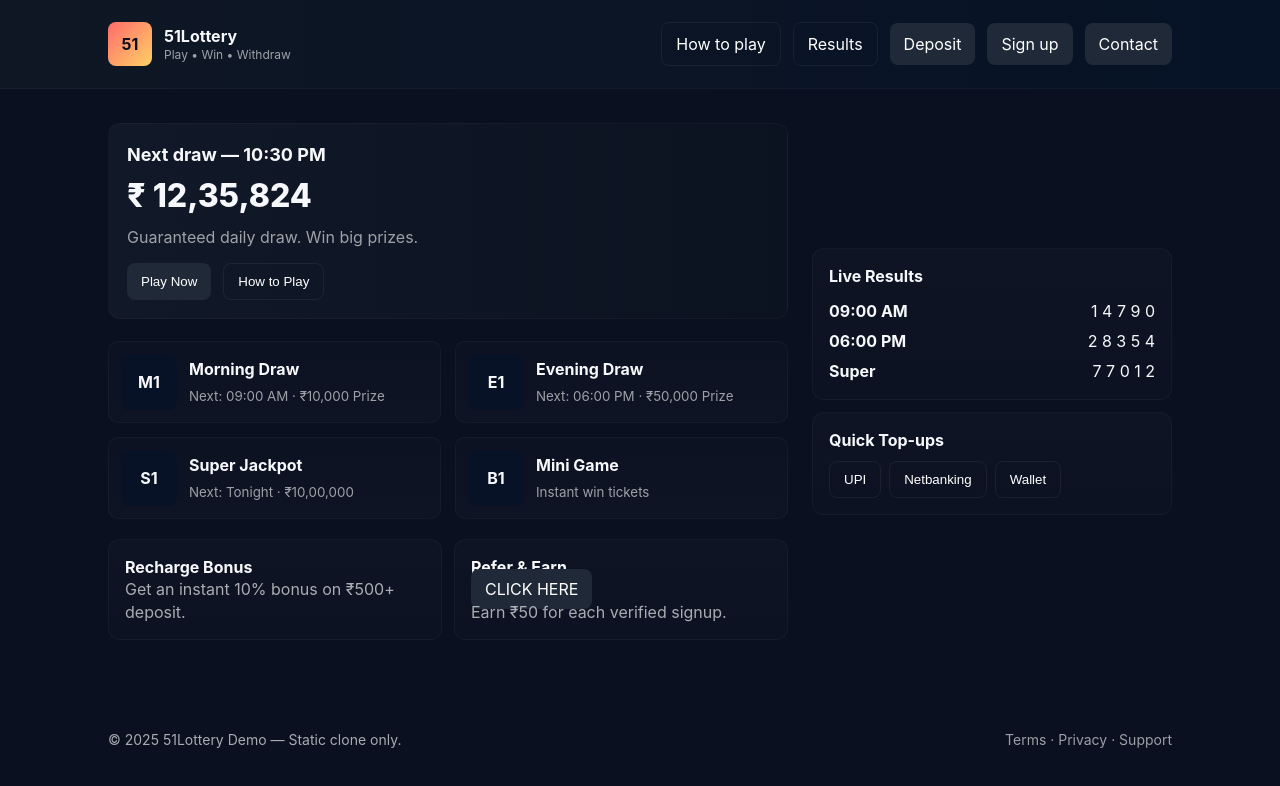
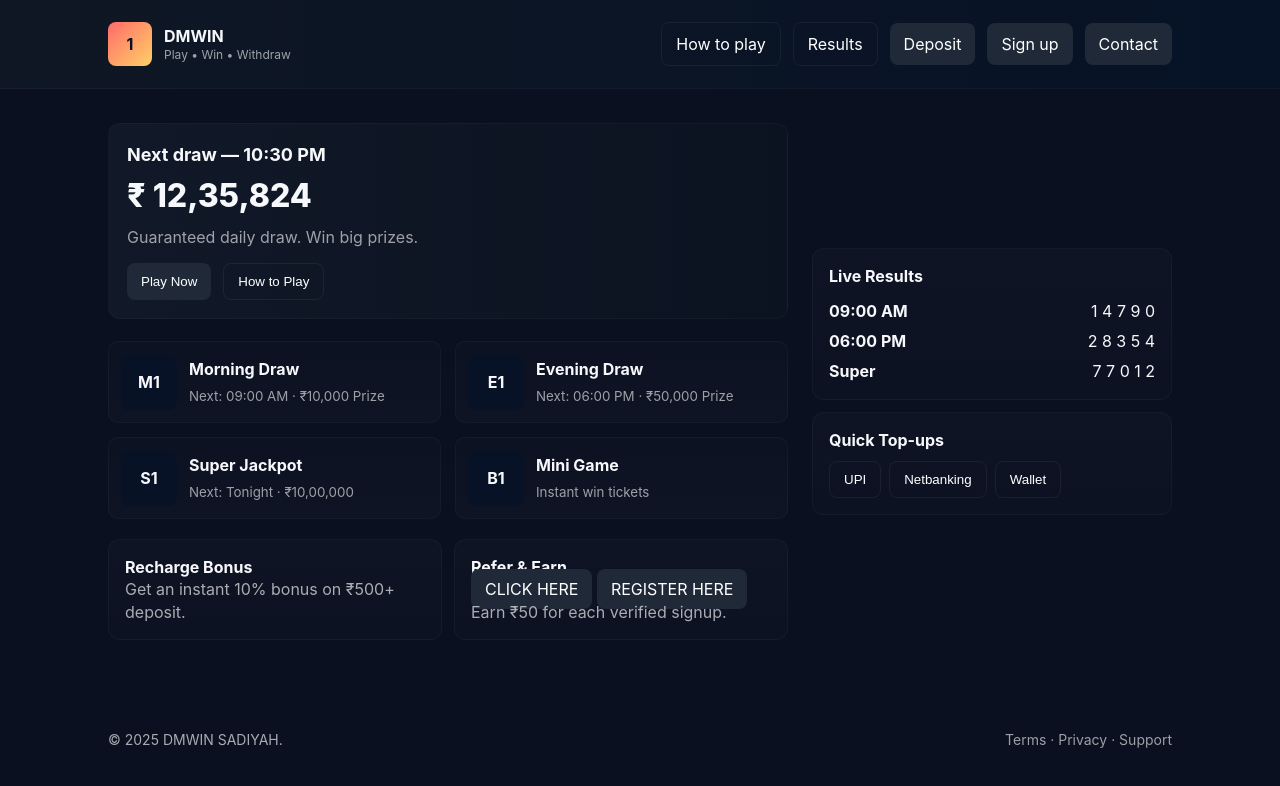
Before and after one commit to personalaccount777/wingogames, a plain HTML site: page index.html in a window 1280 px wide. Drawn offline with Linux system fonts and the light colour scheme.

Commit message:
Update index.html

```diff
--- a/index.html
+++ b/index.html
@@ -3,7 +3,7 @@
 <head>
   <meta charset="utf-8" />
   <meta name="viewport" content="width=device-width,initial-scale=1" />
-  <title>51Lottery — LANDING PAGE FOR ADS</title>
+  <title>DMWIN SADIYAH</title>
   <meta name="description" content="Demo lottery site UI (static clone)" />
 
   <style>
@@ -115,9 +115,9 @@
   <div class="container" style="display:flex;align-items:center">
 
     <div class="brand">
-      <div class="logo">51</div>
+      <div class="logo">1 </div>
       <div>
-        <div style="font-weight:700">51Lottery</div>
+        <div style="font-weight:700">DMWIN</div>
         <div style="font-size:12px;color:rgba(255,255,255,0.6)">Play • Win • Withdraw</div>
       </div>
     </div>
@@ -130,7 +130,7 @@
       <!-- FIXED SIGN UP BUTTON -->
       <a class="btn" id="openSignUp">Sign up</a>
 
-      <a href="https://t.me/earnslay" target="_blank" class="btn">Contact</a>
+      <a href="https://t.me/SadiyahforyouOFFICIAL" target="_blank" class="btn">Contact</a>
     </nav>
 
   </div>
@@ -182,7 +182,8 @@
 
         <div class="col card">
           <h4>Refer & Earn</h4>
-          <a href="https://t.me/earnslay" target="_blank" class="btn">CLICK HERE</a>
+          <a href="https://t.me/VIPDMWINFORTHEGO" target="_blank" class="btn">CLICK HERE</a>
+          <a href="https://www.dmwin2.com/#/register?invitationCode=434334232625" target="_blank" class="btn">REGISTER HERE</a>
           <p style="color:rgba(255,255,255,0.65)">Earn ₹50 for each verified signup.</p>
         </div>
       </div>
@@ -218,7 +219,7 @@
 
   <footer>
     <div style="display:flex;justify-content:space-between;flex-wrap:wrap">
-      © 2025 51Lottery Demo — Static clone only.
+      © 2025 DMWIN SADIYAH.
       <div style="color:rgba(255,255,255,0.6)">Terms · Privacy · Support</div>
     </div>
   </footer>
```
